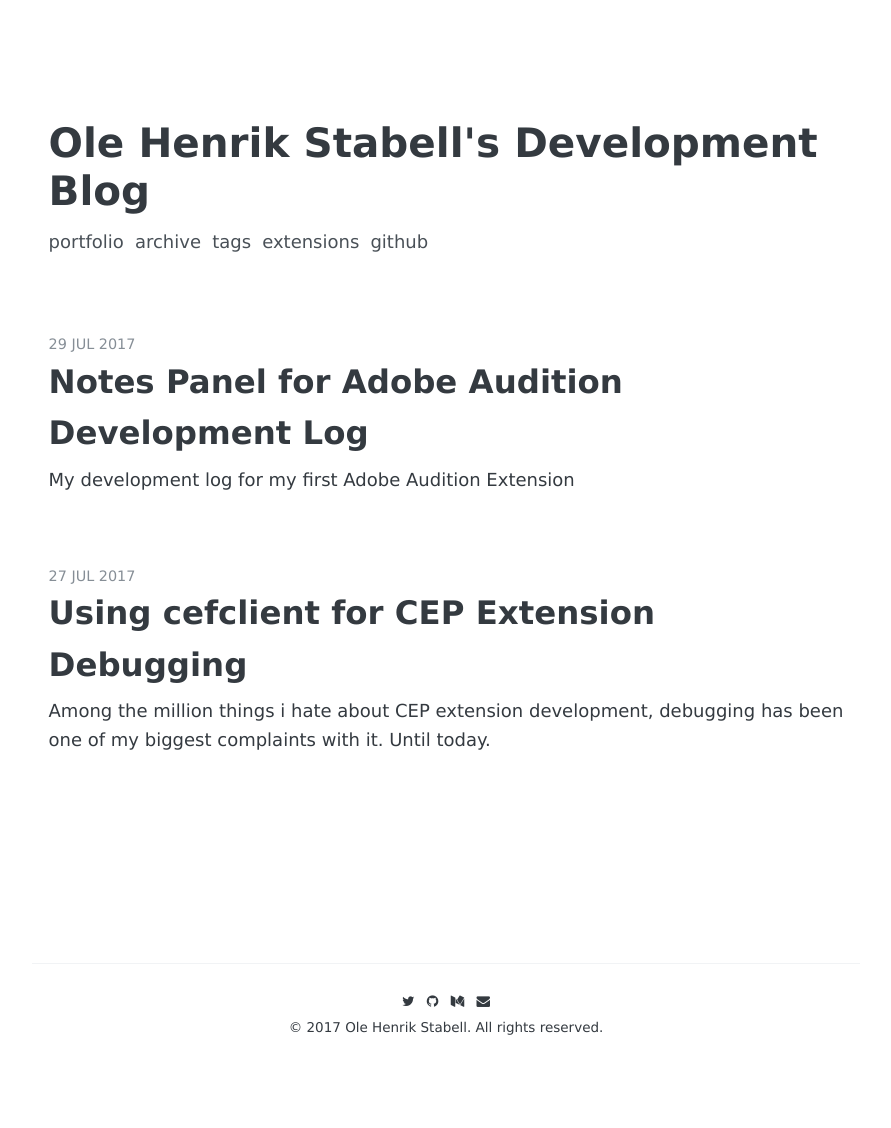
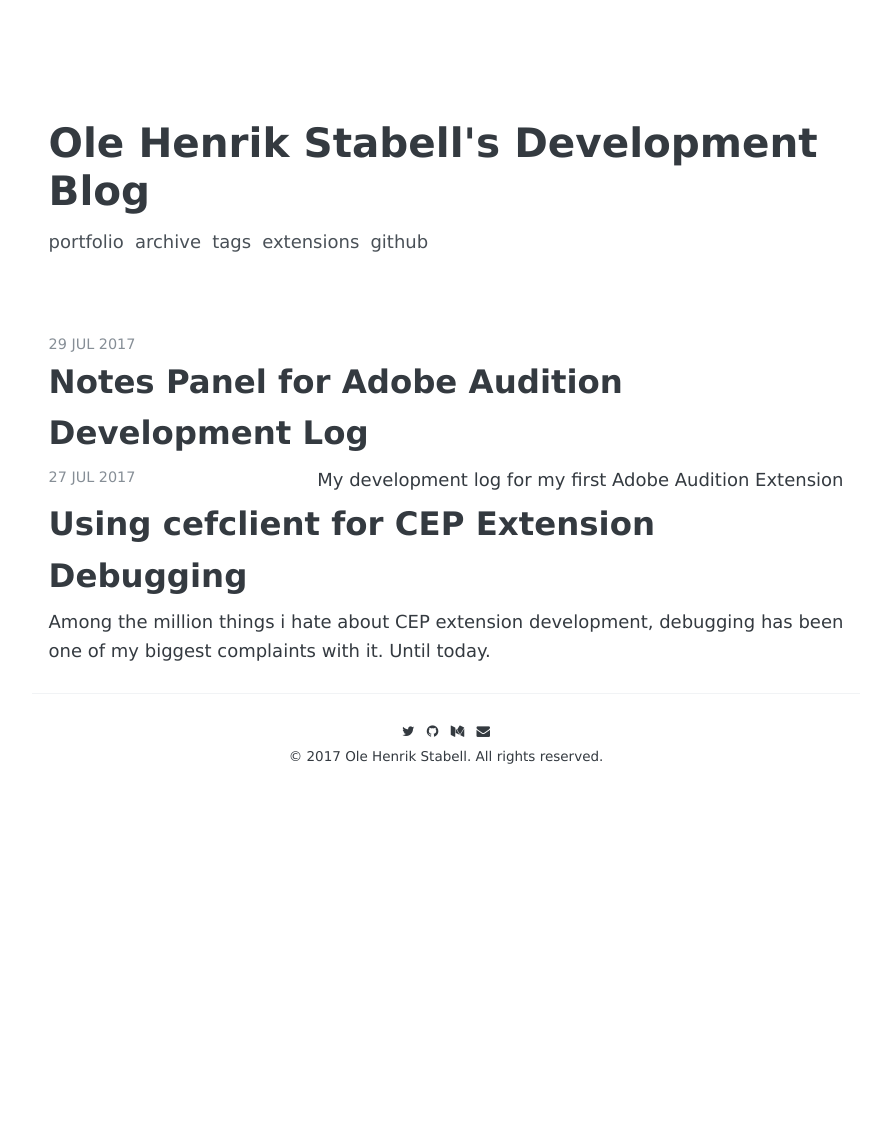
Before and after one commit to Hennamann/hennamann.github.io, a Jekyll site: the page built from index.html, in a window 1280 px wide. Shown: the whole page, without its empty margins (194-1085 px from the left). Built offline with Jekyll 4.4.1, drawn with Linux system fonts in a browser that asks for light colours; some web fonts are replaced; the list of posts is cut into pages by our own code; after the commit the page ends 900 px from its top, so only the background shows below that.

Commit message:
Update _site.scss

```diff
--- a/_sass/_site.scss
+++ b/_sass/_site.scss
@@ -200,6 +200,7 @@ body {
       margin-bottom: .3rem;
       font-size : 1.8rem;
       font-weight: 600;
+      float: right;
     }
 
     &-date {
@@ -208,10 +209,15 @@ body {
       text-transform: uppercase;
     }
 
+    &-img {
+      float: left;
+    }
+
     &-desc {
       color: $base-color;
       margin-bottom: .25rem;
       font-size :1rem;
+      float: right;
     }
   }
 
```
